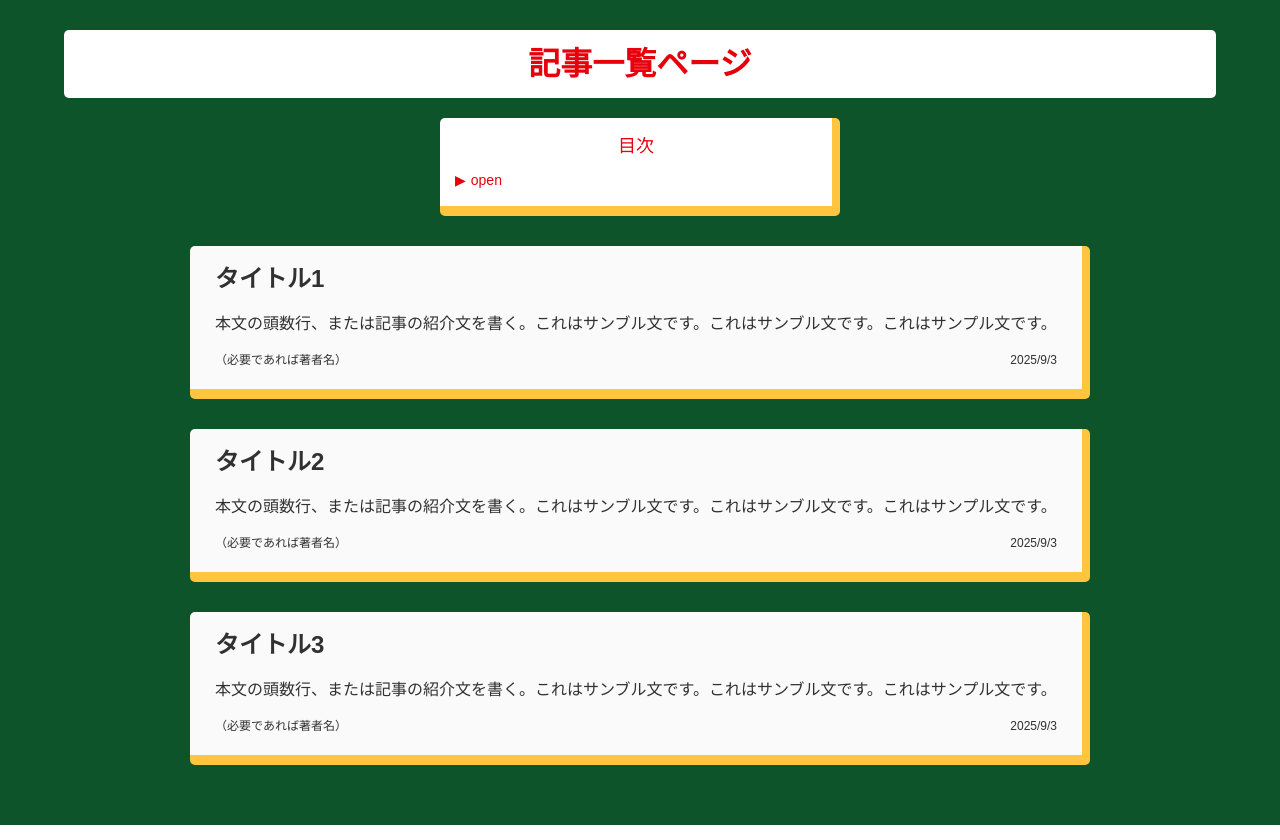
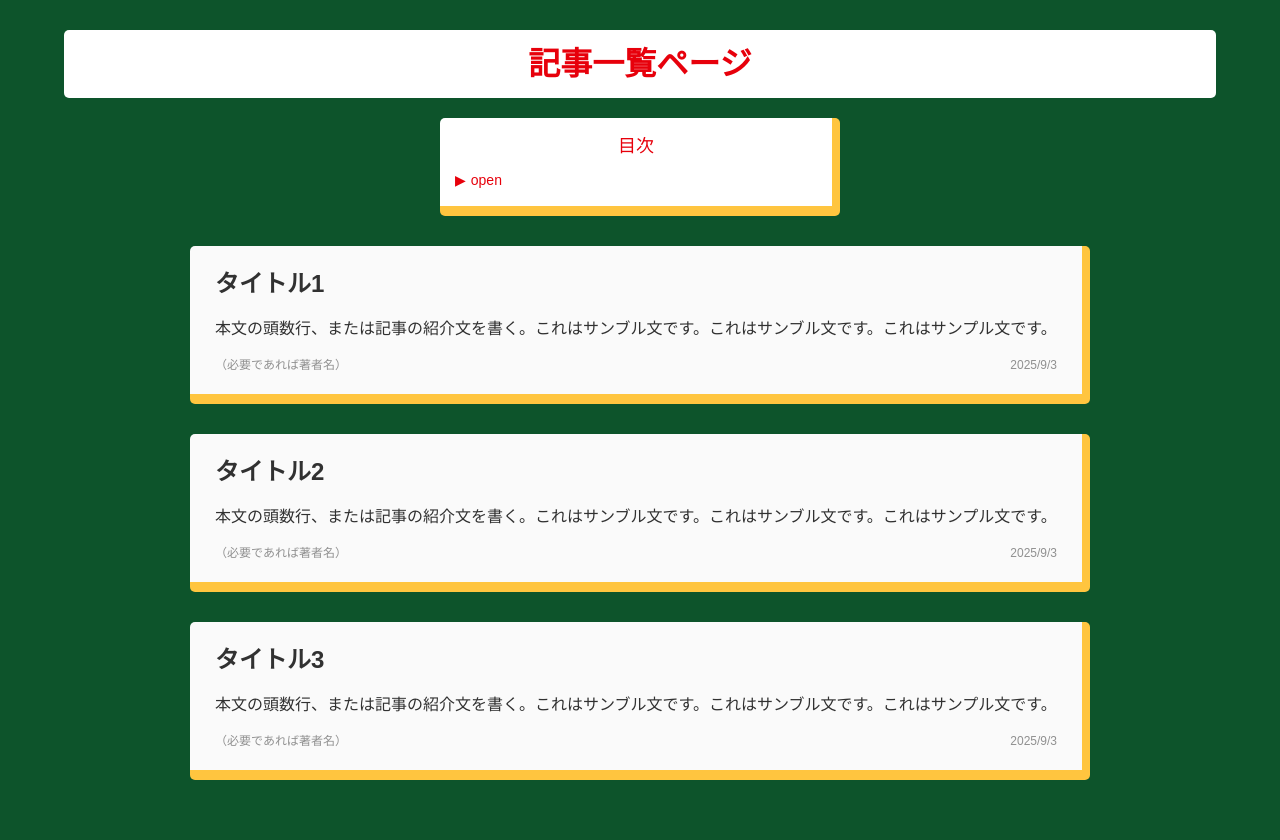
Before and after one commit to Airbag1997/majan_app, a Next.js app: page /articles in a window 1280 px wide. Built offline with nearby package versions, Linux system fonts and the light colour scheme.

Commit message:
change_detail

```diff
--- a/src/app/articles/page.tsx
+++ b/src/app/articles/page.tsx
@@ -16,7 +16,6 @@ export default function Home() {
                 <p className="text-red-600 text-[18px] mx-auto">目次</p>
                 <details className="mt-[10px]">
                     <summary className="flex items-center cursor-pointer" onClick={() => setOpen(!open)}>
-
                         <span className={`text-red-600 text-[14px] duration-300 ${open && "rotate-90"}`}>▶</span>
                         {open ?
                             <span className="text-[14px] text-red-600 pl-[5px]">close</span>
@@ -25,9 +24,9 @@ export default function Home() {
                         }
                     </summary>
                     <ul className="list-disc pl-5 text-[#313131]">
-                        <li><a href="#anchor1" className="text-[#313131] hover:text-red-600">タイトル1</a></li>
-                        <li><a href="#anchor2" className="text-[#313131] hover:text-red-600">タイトル2</a></li>
-                        <li><a href="#anchor3" className="text-[#313131] hover:text-red-600">タイトル3</a></li>
+                        <li className="hover:text-red-600"><a href="#anchor1" className="text-[#313131] hover:text-red-600">タイトル1</a></li>
+                        <li className="hover:text-red-600"><a href="#anchor2" className="text-[#313131] hover:text-red-600">タイトル2</a></li>
+                        <li className="hover:text-red-600"><a href="#anchor3" className="text-[#313131] hover:text-red-600">タイトル3</a></li>
                     </ul>
                 </details>
             </div>
@@ -35,55 +34,52 @@ export default function Home() {
             <a href="" className="block
                                 bg-[#fafafa]
                                 mx-auto my-[30px]
-                                px-[25px] py-[15px]
+                                px-[25px] pt-[20px] py-[15px]
                                 w-[80vw] max-w-[900px] min-w-[400px]
                                 border-r-8 border-b-10 border-[#ffc53f] rounded-[5px]
                                 text-[#313131]
-                                hover:bg-[#fffae7]
-                                ">
+                                hover:bg-[#fffae7]">
                 <h2 id="anchor1" className="text-[24px] font-bold">タイトル1</h2>
                 <p className="text-[16px] my-[15px]">本文の頭数行、または記事の紹介文を書く。これはサンブル文です。これはサンブル文です。これはサンプル文です。</p>
                 <div className="text-[12px]
                                 pb-[5px]
                                 flex justify-between">
-                    <div>（必要であれば著者名）</div>
-                    <div>2025/9/3</div>
+                    <div className="text-[#909090]">（必要であれば著者名）</div>
+                    <div className="text-[#909090]">2025/9/3</div>
                 </div>
             </a>
             <a href="" className="block
                                 bg-[#fafafa]
                                 mx-auto my-[30px]
-                                px-[25px] py-[15px]
+                                px-[25px] pt-[20px] py-[15px]
                                 w-[80vw] max-w-[900px] min-w-[400px]
                                 border-r-8 border-b-10 border-[#ffc53f] rounded-[5px]
                                 text-[#313131]
-                                hover:bg-[#fffae7]
-                                ">
+                                hover:bg-[#fffae7]">
                 <h2 id="anchor2" className="text-[24px] font-bold">タイトル2</h2>
                 <p className="text-[16px] my-[15px]">本文の頭数行、または記事の紹介文を書く。これはサンブル文です。これはサンブル文です。これはサンプル文です。</p>
                 <div className="text-[12px]
                                 pb-[5px]
                                 flex justify-between">
-                    <div>（必要であれば著者名）</div>
-                    <div>2025/9/3</div>
+                    <div className="text-[#909090]">（必要であれば著者名）</div>
+                    <div className="text-[#909090]">2025/9/3</div>
                 </div>
             </a>
             <a href="" className="block
                                 bg-[#fafafa]
                                 mx-auto my-[30px]
-                                px-[25px] py-[15px]
+                                px-[25px] pt-[20px] py-[15px]
                                 w-[80vw] max-w-[900px] min-w-[400px]
                                 border-r-8 border-b-10 border-[#ffc53f] rounded-[5px]
                                 text-[#313131]
-                                hover:bg-[#fffae7]
-                                ">
+                                hover:bg-[#fffae7]">
                 <h2 id="anchor3" className="text-[24px] font-bold">タイトル3</h2>
                 <p className="text-[16px] my-[15px]">本文の頭数行、または記事の紹介文を書く。これはサンブル文です。これはサンブル文です。これはサンプル文です。</p>
                 <div className="text-[12px]
                                 pb-[5px]
                                 flex justify-between">
-                    <div>（必要であれば著者名）</div>
-                    <div>2025/9/3</div>
+                    <div className="text-[#909090]">（必要であれば著者名）</div>
+                    <div className="text-[#909090]">2025/9/3</div>
                 </div>
             </a>
         </div>
```
